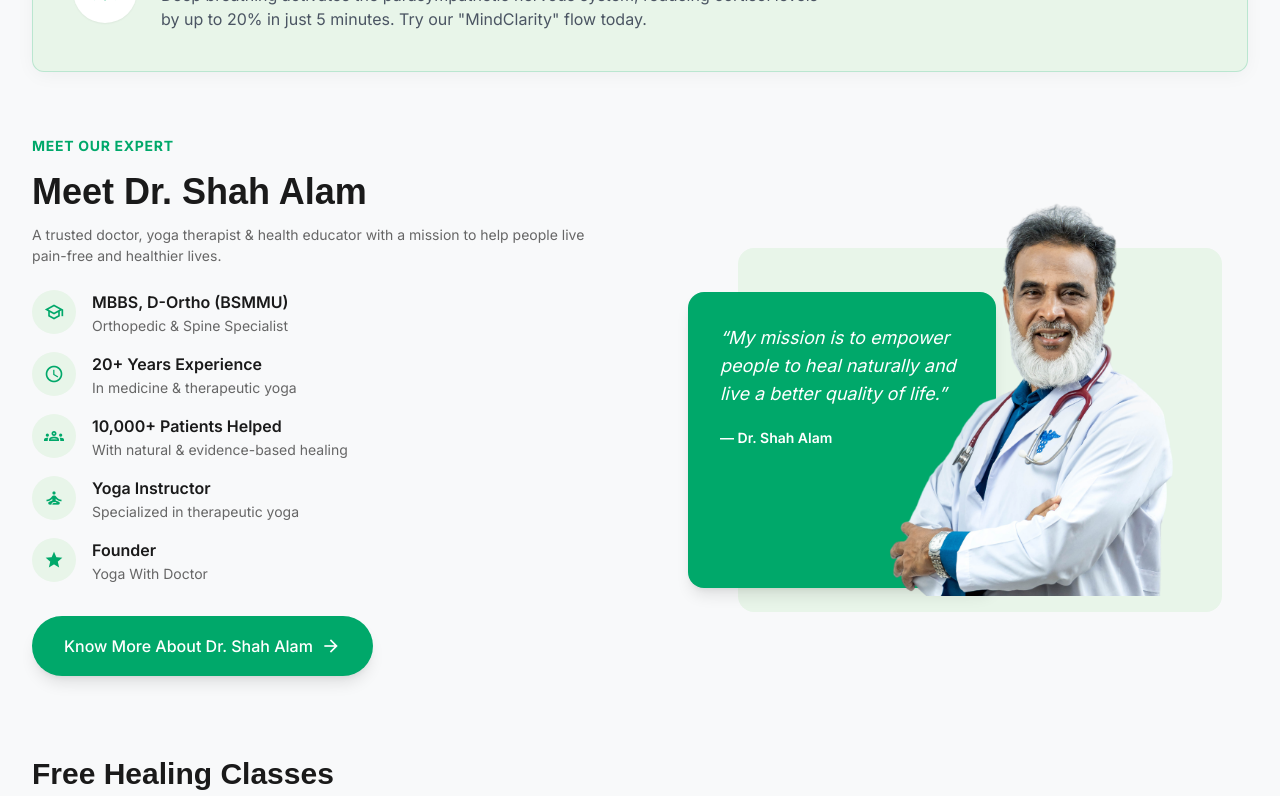
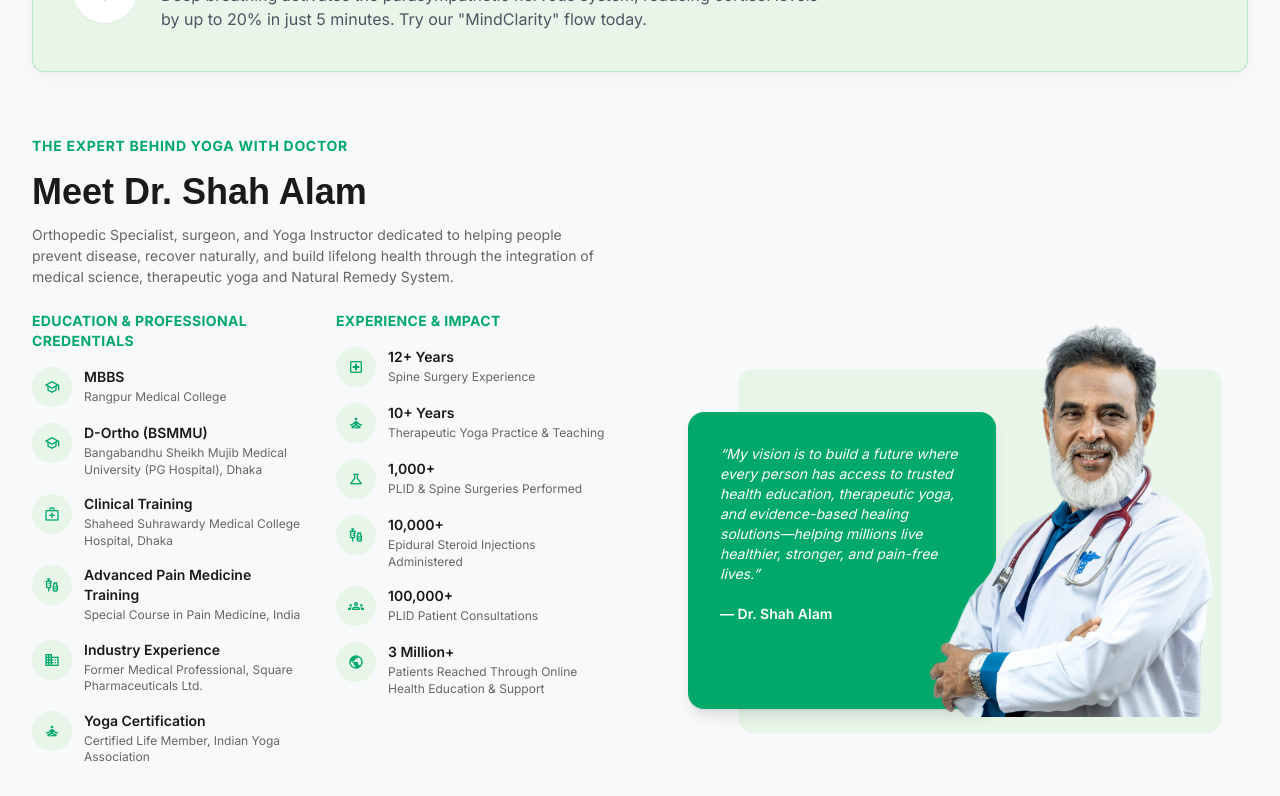
Before and after one commit to Mr-Rafiqul-Islam/yoga-with-doctor, a Next.js app: page / in a window 1280 px wide. Shown: the part 820-1616 px from the top of the page. Built offline with nearby package versions, Linux system fonts and the light colour scheme; no server answers; a web font is replaced by a local one.

Commit message:
feat: update homepage sections with enhanced content and messaging; improve user engagement through clearer health and wellness themes

```diff
--- a/src/features/home/FeaturedInSection.tsx
+++ b/src/features/home/FeaturedInSection.tsx
@@ -9,10 +9,10 @@ type FeaturedLogo = {
 };
 
 export const FEATURED_IN = {
-  sectionLabel: "Our Featured In",
-  title: "Featured In",
+  sectionLabel: "AS FEATURED IN",
+  title: "Recognized by Leading Media Platforms",
   description:
-    "Recognized by leading media & platforms for our contribution to health & wellness.",
+    "Our mission to promote evidence-based health education, therapeutic yoga, and preventive wellness has been featured by respected media organizations.",
   logos: [
     {
       name: "ATN NEWS",
--- a/src/features/home/HealingJourneySection.tsx
+++ b/src/features/home/HealingJourneySection.tsx
@@ -16,46 +16,46 @@ type JourneyStep = {
 };
 
 export const HEALING_JOURNEY = {
-  sectionLabel: "Your Path to Recovery",
-  title: "Your Healing Journey",
+  sectionLabel: "YOUR PATH TO BETTER HEALTH",
+  title: "Your Journey to Lifelong Wellness",
   subtitle:
-    "A simple step-by-step process to help you heal, transform, and live better.",
+    "A simple, doctor-guided roadmap designed to help you learn, heal, build healthy habits, and create lasting transformation.",
   steps: [
     {
       number: "01",
       icon: "assignment" as const,
-      title: "Assess Your Condition",
-      description: "Understand your problem and get expert guidance.",
+      title: "Discover Your Health Needs",
+      description: "Understand your challenges, health goals, and the right path forward through trusted guidance.",
     },
     {
       number: "02",
       icon: "play_circle" as const,
-      title: "Watch & Learn",
-      description: "Access free videos and classes to learn the basics.",
+      title: "Learn the Fundamentals",
+      description: "Explore free videos, articles, and practical wellness education based on medical science and therapeutic yoga.",
     },
     {
       number: "03",
       icon: "menu_book" as const,
       title: "Choose Your Program",
-      description: "Pick the right program for your specific condition.",
+      description: "Select the program that best matches your condition, lifestyle, and health objectives.",
     },
     {
       number: "04",
       icon: "groups" as const,
-      title: "Join the Community",
-      description: "Be part of a supportive healing community.",
+      title: "Practice & Apply",
+      description: "Follow structured lessons, yoga sessions, and lifestyle recommendations designed for real-life results.",
     },
     {
       number: "05",
       icon: "trending_up" as const,
       title: "Track Your Progress",
-      description: "Follow the plan, track improvements & stay motivated.",
+      description: "Build consistency, monitor improvements, and stay motivated as your health evolves.",
     },
     {
       number: "06",
       icon: "favorite" as const,
-      title: "Live a Pain-Free Life",
-      description: "Build long-term health, flexibility & well-being.",
+      title: "Thrive & Live Better",
+      description: "Enjoy greater mobility, reduced pain, healthier habits, and long-term physical and mental well-being.",
     },
   ] satisfies JourneyStep[],
 } as const;
@@ -68,7 +68,7 @@ function StepItem({ step }: { step: JourneyStep }) {
         aria-hidden
       >
         <span className="material-icons-outlined text-2xl sm:text-3xl">
-          {step.icon}
+        {step.icon}
         </span>
       </div>
       <p className="mt-3 text-sm font-bold text-primary dark:text-primary-on-dark">
--- a/src/features/home/ImpactInNumbersSection.tsx
+++ b/src/features/home/ImpactInNumbersSection.tsx
@@ -11,43 +11,50 @@ type StatItemData = {
   icon: MaterialIconName | "youtube";
   value: string;
   label: string;
+  description: string;
 };
 
 export const IMPACT_IN_NUMBERS = {
   sectionLabel: "Our Impact in Numbers",
-  title: "Trusted by Thousands, Impacting Millions",
+  title: "Transforming Lives Through Science, Yoga & Natural Remedy System",
   subtitle:
-    "Our growing community is a reflection of the trust and results we deliver.",
+    "Thousands of people have trusted Yoga With Doctor to improve their health, reduce pain, and build healthier lives through evidence-based education and therapeutic yoga.",
   stats: [
     {
       icon: "groups" as const,
       value: "10,000+",
-      label: "Patients Helped Naturally",
+      label: "Lives Impacted",
+      description: "Through education, movement, and wellness programs",
     },
     {
       icon: "youtube" as const,
       value: "100,000+",
-      label: "YouTube Subscribers",
+      label: "Community Members",
+      description: "Learning and growing across our platforms",
     },
     {
       icon: "visibility" as const,
-      value: "1M+",
+      value: "10M+",
       label: "Video Views",
+      description: "Accessing trusted health and wellness content",
     },
     {
       icon: "school" as const,
       value: "5,000+",
-      label: "Course Students",
+      label: "Program Participants",
+      description: "Enrolled in doctor-guided courses and workshops",
     },
     {
       icon: "chat_bubble" as const,
       value: "500+",
       label: "Success Stories",
+      description: "Shared by members of our community",
     },
     {
       icon: "public" as const,
       value: "15+",
       label: "Countries Reached",
+      description: "Building a global movement for healthier living",
     },
   ] satisfies StatItemData[],
 } as const;
@@ -109,9 +116,10 @@ function StatItem({
       <p className="font-anek-bangla text-2xl font-bold text-primary dark:text-primary-on-dark sm:text-3xl">
         {stat.value}
       </p>
-      <p className="mt-1 max-w-[9rem] text-xs leading-snug text-muted dark:text-gray-400 sm:text-sm">
+      <p className="mt-1 max-w-[9rem] text-sm leading-snug">
         {stat.label}
       </p>
+      <p className="mt-1 max-w-[9rem] text-xs leading-snug text-muted dark:text-gray-400 ">{stat.description}</p>
     </li>
   );
 }
--- a/src/features/home/JoinCommunitySection.tsx
+++ b/src/features/home/JoinCommunitySection.tsx
@@ -16,15 +16,15 @@ const WHATSAPP_COMMUNITY_URL =
   encodeURIComponent("Hello, I would like to join the Yoga With Doctor community.");
 
 export const JOIN_COMMUNITY = {
-  sectionLabel: "Join Our Community",
-  title: "Stronger Together",
+  sectionLabel: "JOIN THE MOVEMENT",
+  title: "Heal Better Together",
   subtitle:
-    "Join our growing health community and stay motivated on your healing journey.",
+    "Connect with thousands of health-conscious individuals, get expert guidance, stay accountable, and make your wellness journey easier with the support of our growing community.",
   channels: [
     {
       id: "whatsapp",
       title: "WhatsApp Community",
-      description: "Get daily tips, updates & support",
+      description: "Get daily wellness tips, program updates, healing strategies, and direct community support.",
       href: WHATSAPP_COMMUNITY_URL,
       Icon: FaWhatsapp,
       iconClassName: "bg-[#25D366]/10 text-[#25D366]",
@@ -32,25 +32,25 @@ export const JOIN_COMMUNITY = {
     {
       id: "facebook",
       title: "Facebook Group",
-      description: "Join discussions & share experiences",
-      href: "https://www.facebook.com/yogawithdoctor",
+      description: "Connect with fellow members, share experiences, ask questions, and celebrate progress together.",
+      href: "https://www.facebook.com/groups/548284146954517/",
       Icon: FaFacebook,
       iconClassName: "bg-[#1877F2]/10 text-[#1877F2]",
     },
     {
       id: "telegram",
       title: "Telegram Channel",
-      description: "Get instant updates & live session alerts",
+      description: "Receive announcements, live session alerts, educational content, and exclusive wellness resources.",
       href: "https://t.me/yogawithdoctor",
       Icon: FaTelegram,
       iconClassName: "bg-[#0088cc]/10 text-[#0088cc]",
     },
   ] satisfies CommunityChannel[],
   ctaCard: {
-    title: "Be Part of a Movement",
+    title: "Be Part of a Healthier Future",
     description:
-      "Thousands are already on their journey to better health. Don't do it alone—join our community today!",
-    memberCountLabel: "+2K",
+      "Join thousands of people who are improving their health through doctor-guided education, therapeutic yoga, and healthier lifestyle habits.",
+    memberCountLabel: "5k+",
     backgroundImage: "/movement.jpg",
     button: {
       href: "/",
--- a/src/features/home/MeetOurExpertSection.tsx
+++ b/src/features/home/MeetOurExpertSection.tsx
@@ -1,44 +1,113 @@
 import Image from "next/image";
 import Link from "next/link";
 
+type MaterialIconName =
+  | "school"
+  | "medical_services"
+  | "vaccines"
+  | "business"
+  | "self_improvement"
+  | "local_hospital"
+  | "science"
+  | "groups"
+  | "public";
+
+type CredentialItem = {
+  icon: MaterialIconName;
+  title: string;
+  subtitle: string;
+};
+
+type CredentialColumn = {
+  title: string;
+  items: CredentialItem[];
+};
+
 export const MEET_OUR_EXPERT = {
-  sectionLabel: "Meet Our Expert",
+  sectionLabel: "THE EXPERT BEHIND YOGA WITH DOCTOR",
   title: "Meet Dr. Shah Alam",
   intro:
-    "A trusted doctor, yoga therapist & health educator with a mission to help people live pain-free and healthier lives.",
-  credentials: [
+    "Orthopedic Specialist, surgeon, and Yoga Instructor dedicated to helping people prevent disease, recover naturally, and build lifelong health through the integration of medical science, therapeutic yoga and Natural Remedy System.",
+  credentialColumns: [
+    {
+      title: "Education & Professional Credentials",
+      items: [
         {
           icon: "school" as const,
-      title: "MBBS, D-Ortho (BSMMU)",
-      subtitle: "Orthopedic & Spine Specialist",
+          title: "MBBS",
+          subtitle: "Rangpur Medical College",
         },
         {
-      icon: "schedule" as const,
-      title: "20+ Years Experience",
-      subtitle: "In medicine & therapeutic yoga",
+          icon: "school" as const,
+          title: "D-Ortho (BSMMU)",
+          subtitle:
+            "Bangabandhu Sheikh Mujib Medical University (PG Hospital), Dhaka",
+        },
+        {
+          icon: "medical_services" as const,
+          title: "Clinical Training",
+          subtitle: "Shaheed Suhrawardy Medical College Hospital, Dhaka",
+        },
+        {
+          icon: "vaccines" as const,
+          title: "Advanced Pain Medicine Training",
+          subtitle: "Special Course in Pain Medicine, India",
+        },
+        {
+          icon: "business" as const,
+          title: "Industry Experience",
+          subtitle: "Former Medical Professional, Square Pharmaceuticals Ltd.",
+        },
+        {
+          icon: "self_improvement" as const,
+          title: "Yoga Certification",
+          subtitle: "Certified Life Member, Indian Yoga Association",
+        },
+      ],
+    },
+    {
+      title: "Experience & Impact",
+      items: [
+        {
+          icon: "local_hospital" as const,
+          title: "12+ Years",
+          subtitle: "Spine Surgery Experience",
+        },
+        {
+          icon: "self_improvement" as const,
+          title: "10+ Years",
+          subtitle: "Therapeutic Yoga Practice & Teaching",
+        },
+        {
+          icon: "science" as const,
+          title: "1,000+",
+          subtitle: "PLID & Spine Surgeries Performed",
+        },
+        {
+          icon: "vaccines" as const,
+          title: "10,000+",
+          subtitle: "Epidural Steroid Injections Administered",
         },
         {
           icon: "groups" as const,
-      title: "10,000+ Patients Helped",
-      subtitle: "With natural & evidence-based healing",
+          title: "100,000+",
+          subtitle: "PLID Patient Consultations",
         },
         {
-      icon: "self_improvement" as const,
-      title: "Yoga Instructor",
-      subtitle: "Specialized in therapeutic yoga",
-    },
-    {
-      icon: "star" as const,
-      title: "Founder",
-      subtitle: "Yoga With Doctor",
+          icon: "public" as const,
+          title: "3 Million+",
+          subtitle:
+            "Patients Reached Through Online Health Education & Support",
         },
       ],
+    },
+  ] satisfies CredentialColumn[],
   cta: {
     href: "https://doctorshahalam.com/",
     label: "Know More About Dr. Shah Alam",
   },
   quote:
-    "My mission is to empower people to heal naturally and live a better quality of life.",
+    "My vision is to build a future where every person has access to trusted health education, therapeutic yoga, and evidence-based healing solutions—helping millions live healthier, stronger, and pain-free lives.",
   quoteAttribution: "Dr. Shah Alam",
   image: {
     src: "/dr-shah-alam-cutout.png",
@@ -49,12 +118,48 @@ export const MEET_OUR_EXPERT = {
   },
 } as const;
 
+function CredentialRow({ item }: { item: CredentialItem }) {
+  return (
+    <li className="flex items-start gap-3">
+      <div
+        className="flex h-10 w-10 shrink-0 items-center justify-center rounded-full bg-sage-light text-primary dark:bg-[#1b332080] dark:text-primary-on-dark"
+        aria-hidden
+      >
+        <span className="material-icons-outlined text-base">{item.icon}</span>
+      </div>
+      <div className="min-w-0">
+        <p className="font-semibold text-sm text-foreground dark:text-white">
+          {item.title}
+        </p>
+        <p className="mt-0.5 text-xs leading-snug text-muted dark:text-gray-400">
+          {item.subtitle}
+        </p>
+      </div>
+    </li>
+  );
+}
+
+function CredentialColumnBlock({ column }: { column: CredentialColumn }) {
+  return (
+    <div>
+      <h3 className="mb-4 text-sm font-bold uppercase tracking-wide text-primary dark:text-primary-on-dark">
+        {column.title}
+      </h3>
+      <ul className="space-y-4">
+        {column.items.map((item) => (
+          <CredentialRow key={`${column.title}-${item.title}`} item={item} />
+        ))}
+      </ul>
+    </div>
+  );
+}
+
 export function MeetOurExpertSection() {
   const {
     sectionLabel,
     title,
     intro,
-    credentials,
+    credentialColumns,
     cta,
     quote,
     quoteAttribution,
@@ -66,7 +171,6 @@ export function MeetOurExpertSection() {
       className="mx-auto mb-20 max-w-7xl px-4 sm:px-6 lg:px-8"
       aria-labelledby="meet-expert-heading"
     >
-      <div className="grid grid-cols-1 items-center gap-12 lg:grid-cols-2 lg:gap-16">
       <div>
         <div className="mb-4 flex items-center gap-2.5">
           <span className="text-sm font-bold uppercase tracking-wider text-primary dark:text-primary-on-dark">
@@ -84,28 +188,50 @@ export function MeetOurExpertSection() {
         <p className="mt-3 max-w-xl text-body-md text-muted dark:text-gray-400">
           {intro}
         </p>
+      </div>
+      <div className="grid grid-cols-1 items-center gap-12 lg:grid-cols-2 lg:gap-16">
+        <div className="order-2 lg:order-1">
+          <div className="mt-6 grid grid-cols-1 gap-8 md:grid-cols-2 md:gap-6 lg:gap-8">
+            {credentialColumns.map((column) => (
+              <CredentialColumnBlock key={column.title} column={column} />
+            ))}
+          </div>
+        </div>
 
-          <ul className="mt-6 space-y-4">
-            {credentials.map(({ icon, title: credentialTitle, subtitle }) => (
-              <li key={credentialTitle} className="flex items-start gap-4">
+        <div className="relative mx-auto w-full max-w-md overflow-visible lg:max-w-none order-1 lg:order-2">
+          <div className="relative h-[320px] w-full xl:w-[550px] overflow-visible sm:h-[320px] lg:h-[380px]">
+            {/* Layer 1: mint base panel — visible on top and right */}
             <div
-                  className="flex h-11 w-11 shrink-0 items-center justify-center rounded-full bg-sage-light text-primary dark:bg-sage-dark/50 dark:text-primary-on-dark"
+              className="absolute right-0 top-6 h-[calc(100%-1rem)] w-[90%] rounded-2xl bg-sage-light dark:bg-sage-dark sm:top-8 sm:w-[88%]"
               aria-hidden
-                >
-                  <span className="material-icons-outlined text-xl">{icon}</span>
+            />
+
+            {/* Layer 2: dark green quote block — tall left overlay on mint panel */}
+            <div className="absolute left-0 sm:left-4 bottom-2 z-10 flex h-[76%] w-[58%] flex-col rounded-2xl bg-primary p-5 shadow-lg sm:h-[78%] sm:w-[56%] sm:p-7 lg:p-8">
+              <blockquote className="text-white">
+                <p className="text-[11px] sm:text-xs md:text-sm italic leading-relaxed">
+                  &ldquo;{quote}&rdquo;
+                </p>
+                <footer className="mt-4 text-sm font-semibold not-italic sm:mt-5">
+                  — {quoteAttribution}
+                </footer>
+              </blockquote>
             </div>
-                <div>
-                  <p className="font-semibold text-foreground dark:text-white">
-                    {credentialTitle}
-                  </p>
-                  <p className="mt-0.5 text-sm text-muted dark:text-gray-400">
-                    {subtitle}
-                  </p>
+
+            {/* Layer 3: cutout portrait — overlaps quote block and mint base */}
+            <div className="absolute -top-2 bottom-0 -right-10 z-20 w-[78%] sm:-top-4 sm:w-[74%] lg:w-[72%]">
+              <Image
+                src={image.src}
+                alt={image.alt}
+                fill
+                sizes={image.sizes}
+                className="object-contain object-bottom"
+                priority={false}
+              />
             </div>
-              </li>
-            ))}
-          </ul>
-
+          </div>
+        </div>
+      </div>
       <div className="mt-8">
         <Link
           href={cta.href}
@@ -119,42 +245,6 @@ export function MeetOurExpertSection() {
           </span>
         </Link>
       </div>
-        </div>
-
-        <div className="relative mx-auto w-full max-w-md overflow-visible lg:max-w-none">
-          <div className="relative h-[320px] w-full xl:w-[550px] overflow-visible sm:h-[320px] lg:h-[380px]">
-            {/* Layer 1: mint base panel — visible on top and right */}
-            <div
-              className="absolute right-0 top-6 h-[calc(100%-1rem)] w-[90%] rounded-2xl bg-sage-light dark:bg-sage-dark sm:top-8 sm:w-[88%]"
-              aria-hidden
-            />
-
-            {/* Layer 2: dark green quote block — tall left overlay on mint panel */}
-            <div className="absolute left-0 sm:left-4 bottom-2 z-10 flex h-[76%] w-[58%] flex-col rounded-2xl bg-primary p-5 shadow-lg sm:h-[78%] sm:w-[56%] sm:p-7 lg:p-8">
-              <blockquote className="text-white">
-                <p className="text-sm italic leading-relaxed sm:text-base lg:text-lg">
-                  &ldquo;{quote}&rdquo;
-                </p>
-                <footer className="mt-4 text-sm font-semibold not-italic sm:mt-5">
-                  — {quoteAttribution}
-                </footer>
-              </blockquote>
-            </div>
-
-            {/* Layer 3: cutout portrait — overlaps quote block and mint base */}
-            <div className="absolute -top-2 bottom-0 right-0 z-20 w-[78%] sm:-top-4 sm:w-[74%] lg:w-[72%]">
-              <Image
-                src={image.src}
-                alt={image.alt}
-                fill
-                sizes={image.sizes}
-                className="object-contain object-bottom"
-                priority={false}
-              />
-            </div>
-          </div>
-        </div>
-      </div>
     </section>
   );
 }
--- a/src/features/home/TransformationMissionSection.tsx
+++ b/src/features/home/TransformationMissionSection.tsx
@@ -10,32 +10,32 @@ type MissionPillarData = {
 
 export const TRANSFORMATION_MISSION = {
   sectionLabel: "Our Mission",
-  title: "Our Transformation Mission",
+  title: "Empowering Health Through Science & Yoga",
   intro:
-    "We combine modern medical science, therapeutic yoga, and lifestyle medicine to create a healthier, stronger, and pain-free Bangladesh.",
+    "We combine medical science, therapeutic yoga, and evidence-based lifestyle education to help people prevent disease, recover naturally, and build lifelong wellness.",
   pillars: [
     {
       icon: "health_and_safety" as const,
       title: "Prevent Disease",
-      description: "Help people prevent diseases through lifestyle & exercise.",
+      description: "Help people reduce health risks through movement, healthy habits, preventive care, and informed lifestyle choices.",
     },
     {
       icon: "spa" as const,
-      title: "Natural Healing",
+      title: "Promote Natural Healing",
       description:
-        "Promote natural healing without dependency on medication or surgery.",
+        "Support the body's natural ability to heal through therapeutic yoga, healthy living, and evidence-based wellness practices.",
     },
     {
       icon: "person" as const,
       title: "Educate & Empower",
       description:
-        "Educate people with evidence-based knowledge & practical solutions.",
+        "Provide trusted health education that helps people make informed decisions and take control of their well-being.",
     },
     {
       icon: "public" as const,
-      title: "Build a Healthier Nation",
+      title: "Build a Healthier Future",
       description:
-        "Our vision is a healthier Bangladesh for today and future generations.",
+        "Create a world where medical science, therapeutic yoga, and preventive healthcare are accessible to everyone.",
     },
   ] satisfies MissionPillarData[],
   image: {
@@ -74,7 +74,7 @@ function MissionPillar({
   return (
     <li
       className={[
-        "flex flex-col items-start px-3 py-2 sm:px-4",
+        "flex flex-col items-center px-3 py-2 sm:px-4",
         getPillarBorderClass(index, total),
       ]
         .filter(Boolean)
@@ -86,10 +86,10 @@ function MissionPillar({
       >
         {pillar.icon}
       </span>
-      <h3 className="mt-3 text-sm font-bold text-foreground dark:text-white">
+      <h3 className="mt-3 text-center text-sm font-bold text-foreground dark:text-white">
         {pillar.title}
       </h3>
-      <p className="mt-1.5 text-xs leading-relaxed text-muted dark:text-gray-400 sm:text-sm">
+      <p className="mt-1.5 text-center text-xs leading-relaxed text-muted dark:text-gray-400 ">
         {pillar.description}
       </p>
     </li>
```
Lines whose indentation alone changed are shown as unchanged.
